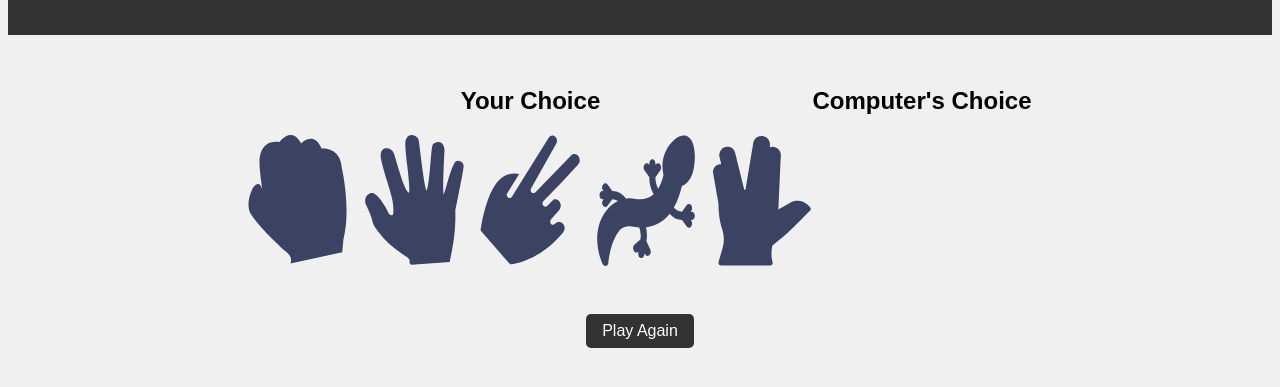
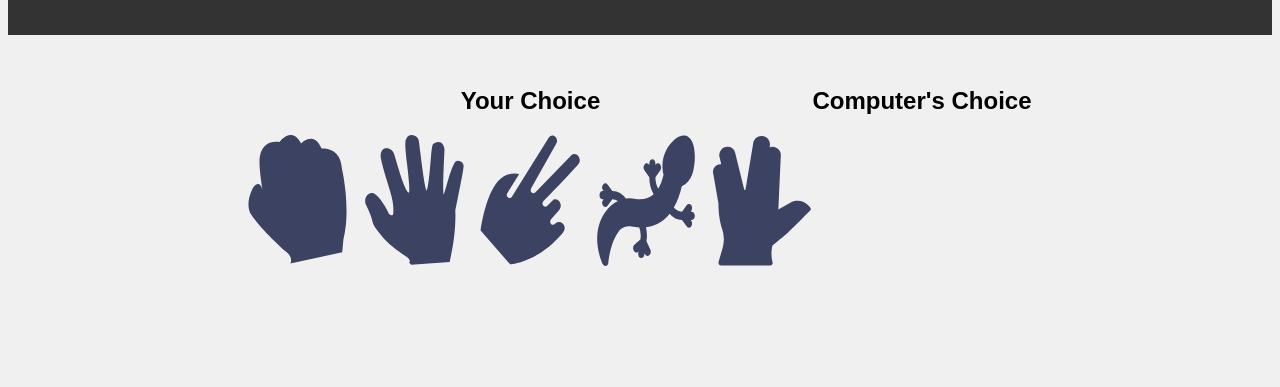
Before and after one commit to nanaantwii/Rock-Paper-Scissors-Lizard-Spock, a plain HTML site: page index.html in a window 1280 px wide. Shown: the part 85-472 px from the top of the page. Drawn offline with Linux system fonts and the light colour scheme.

Commit message:
update html

```diff
--- a/index.html
+++ b/index.html
@@ -23,6 +23,7 @@
                     <img src="images/lizard.svg" alt="Lizard" id="lizard">
                     <img src="images/spock.svg" alt="Spock" id="spock">
                 </div>
+
             </div>
             <div id="computer">
                 <h2>Computer's Choice</h2>
@@ -30,7 +31,6 @@
             </div>
         </div>
         <div id="result"></div>
-        <button id="reset">Play Again</button>
     </main>
     <script src="script.js"></script>
 </body>
```
